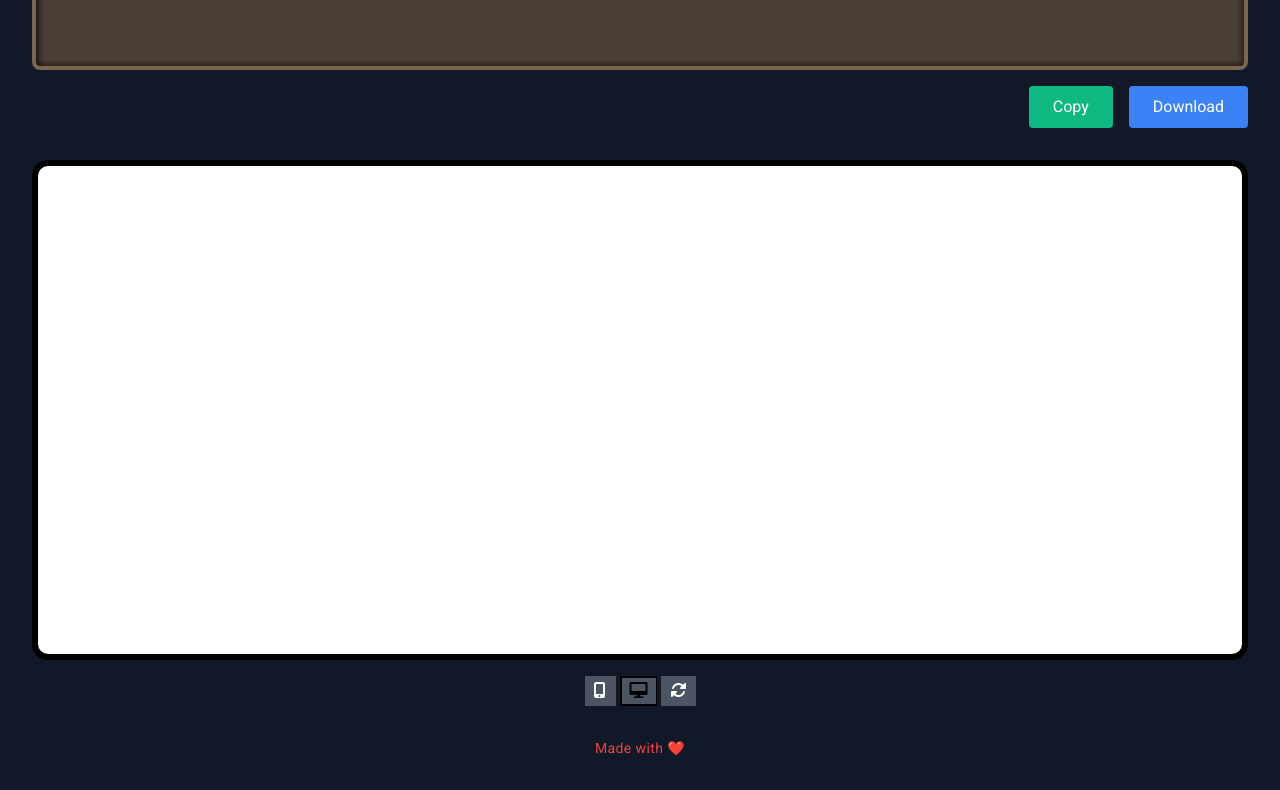
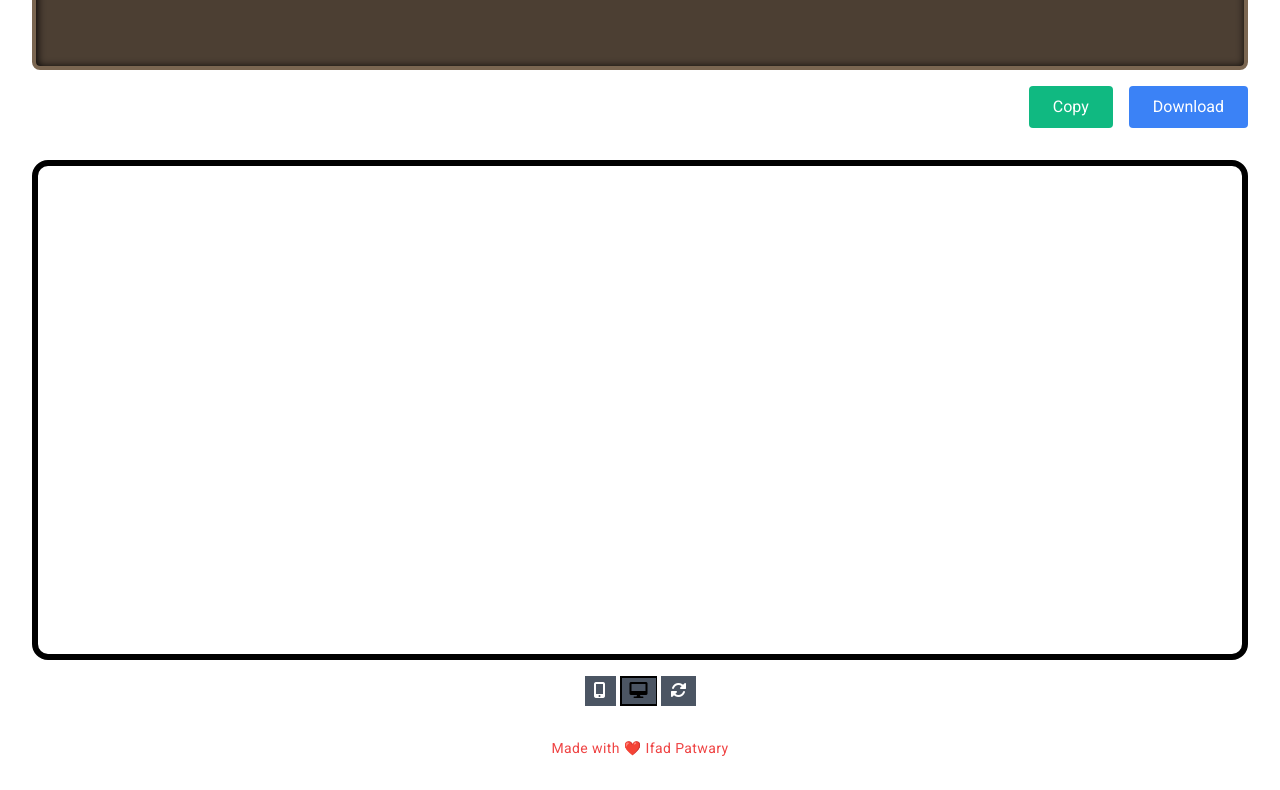
Before and after one commit to Deom0123/Page-Builder, a plain HTML site: page index.html in a window 1280 px wide. Shown: the part 938-1728 px from the top of the page. Drawn offline with nearby package versions, Linux system fonts and the light colour scheme.

Commit message:
index.html

```diff
--- a/index.html
+++ b/index.html
@@ -4,7 +4,7 @@
 <head>
     <meta charset="UTF-8">
     <meta name="viewport" content="width=device-width, initial-scale=1.0">
-    <title>AI Page Builder</title>
+    <title> Ifad AI Page Builder</title>
     <link rel="stylesheet" href="https://cdn.jsdelivr.net/npm/tailwindcss@2.2.3/dist/tailwind.min.css">
     <link href="https://fonts.googleapis.com/css2?family=Roboto:wght@400;700&display=swap" rel="stylesheet">
     <link rel="stylesheet" href="https://cdnjs.cloudflare.com/ajax/libs/prism/1.23.0/themes/prism.min.css">
@@ -14,7 +14,7 @@
             font-family: 'Roboto', sans-serif;
             letter-spacing: 0.025em;
             line-height: 1.6;
-            background-color: #111827;
+            background-color: #11827;
             color: #D1D5DB;
         }
 
@@ -47,7 +47,7 @@
 <body>
 
     <div class="container mx-auto p-8">
-        <h1 class="text-4xl font-bold mb-8 text-white">AI Page Builder</h1>
+        <h1 class="text-4xl font-bold mb-8 text-white"> Ifad AI Page Builder</h1>
         <form id="form" class="space-y-4">
           <div>
               <label for="page_type" class="block text-white">Page Type:</label>
@@ -170,7 +170,7 @@
 
         <link rel="stylesheet" href="https://cdnjs.cloudflare.com/ajax/libs/font-awesome/6.0.0-beta2/css/all.min.css">
         <footer class="mt-8 text-sm text-center">
-            <a href="https://bizafy.com" class="text-red-500">Made with ❤️</a>
+            <a href="https://bizafy.com" class="text-red-500">Made with ❤️ Ifad Patwary </a>
         </footer>
     </div>
 
```
